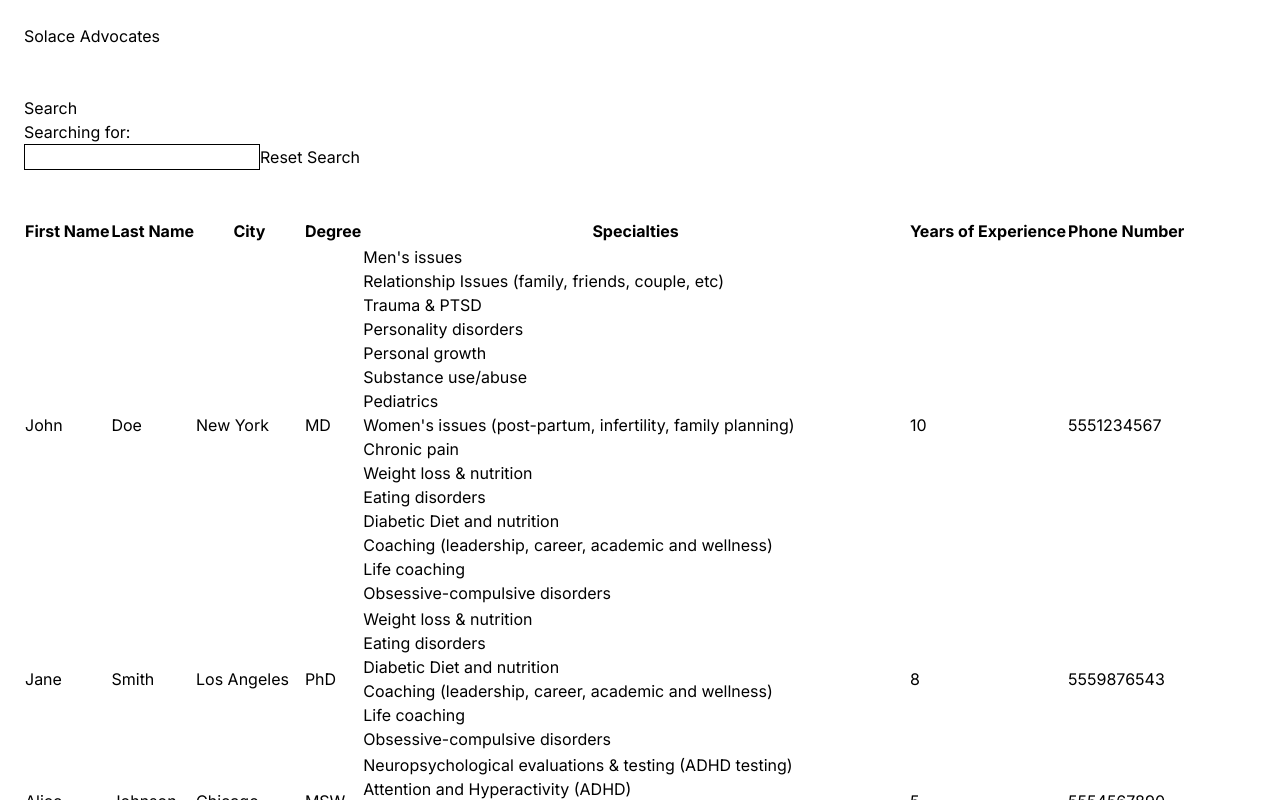
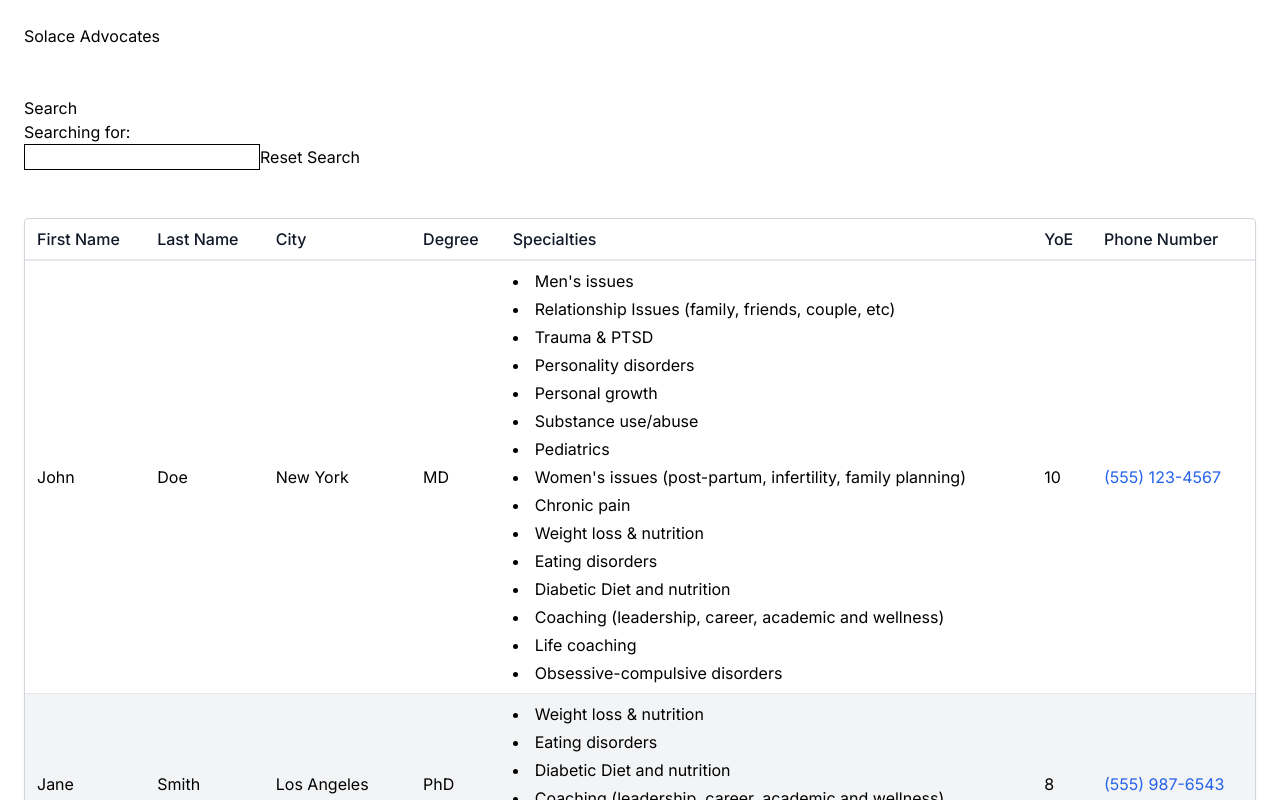
Before and after one commit to gugzkumar/solace-candidate-assignment, a Next.js app: page / in a window 1280 px wide. Shown: the top 800 px of the page. Built offline with nearby package versions, Linux system fonts and the light colour scheme.

Commit message:
improve design of advocate table

```diff
--- a/src/app/page.tsx
+++ b/src/app/page.tsx
@@ -1,10 +1,18 @@
 "use client";
 
 import { useEffect, useState } from "react";
+import { formatPhoneNumber } from "./utilities";
+import { advocates } from "../db/schema";
+
+// Infer the Advocate type from the database schema
+type AdvocateInfered = typeof advocates.$inferSelect;
+// Redefine Advocate type to have specialties as string array since jsonb is not inferred correctly
+type Advocate = Omit<AdvocateInfered, 'specialties' > & { specialties: string[] };
+
 
 export default function Home() {
-  const [advocates, setAdvocates] = useState([]);
-  const [filteredAdvocates, setFilteredAdvocates] = useState([]);
+  const [advocates, setAdvocates] = useState<Advocate[]>([]);
+  const [filteredAdvocates, setFilteredAdvocates] = useState<Advocate[]>([]);
 
   useEffect(() => {
     console.log("fetching advocates...");
@@ -22,14 +30,15 @@ export default function Home() {
     document.getElementById("search-term").innerHTML = searchTerm;
 
     console.log("filtering advocates...");
-    const filteredAdvocates = advocates.filter((advocate) => {
+    const filteredAdvocates: Advocate[] = advocates.filter((advocate: Advocate) => {
       return (
         advocate.firstName.includes(searchTerm) ||
         advocate.lastName.includes(searchTerm) ||
         advocate.city.includes(searchTerm) ||
         advocate.degree.includes(searchTerm) ||
         advocate.specialties.includes(searchTerm) ||
-        advocate.yearsOfExperience.includes(searchTerm)
+        advocate.yearsOfExperience.toString().includes(searchTerm) ||
+        formatPhoneNumber(advocate.phoneNumber).includes(searchTerm)
       );
     });
 
@@ -56,36 +65,47 @@ export default function Home() {
       </div>
       <br />
       <br />
-      <table>
-        <thead>
+      {/* Table styling from https://www.hyperui.dev/components/application/tables */}
+      <div className="overflow-x-auto rounded border border-gray-300 shadow-sm">
+        <table className="min-w-full divide-y-2 divide-gray-200">
+          <thead className="">
+            <tr className="*:font-medium *:text-gray-900 *:px-3 *:py-2 *:whitespace-nowrap *:text-left">
               <th>First Name</th>
               <th>Last Name</th>
               <th>City</th>
               <th>Degree</th>
               <th>Specialties</th>
-          <th>Years of Experience</th>
+              <th>YoE</th>
               <th>Phone Number</th>
+            </tr>
           </thead>
           <tbody>
             {filteredAdvocates.map((advocate) => {
               return (
-              <tr>
+                <tr key={advocate.id} className="odd:bg-white even:bg-gray-100 border-b border-gray-200 *:px-3 *:py-2 *:whitespace-nowrap">
                   <td>{advocate.firstName}</td>
                   <td>{advocate.lastName}</td>
                   <td>{advocate.city}</td>
                   <td>{advocate.degree}</td>
                   <td>
+                    <ul className="max-w-md space-y-1 list-disc list-inside">
                       {advocate.specialties.map((s) => (
-                    <div>{s}</div>
+                        <li key={s}>{s}</li>
                       ))}
+                    </ul>
                   </td>
                   <td>{advocate.yearsOfExperience}</td>
-                <td>{advocate.phoneNumber}</td>
+                  <td>
+                    <a className="text-blue-600 hover:underline" href={`tel:${advocate.phoneNumber}`}>
+                      {formatPhoneNumber(advocate.phoneNumber)}
+                    </a>
+                  </td>
                 </tr>
               );
             })}
           </tbody>
         </table>
+      </div>
     </main>
   );
 }
```
Lines whose indentation alone changed are shown as unchanged.
